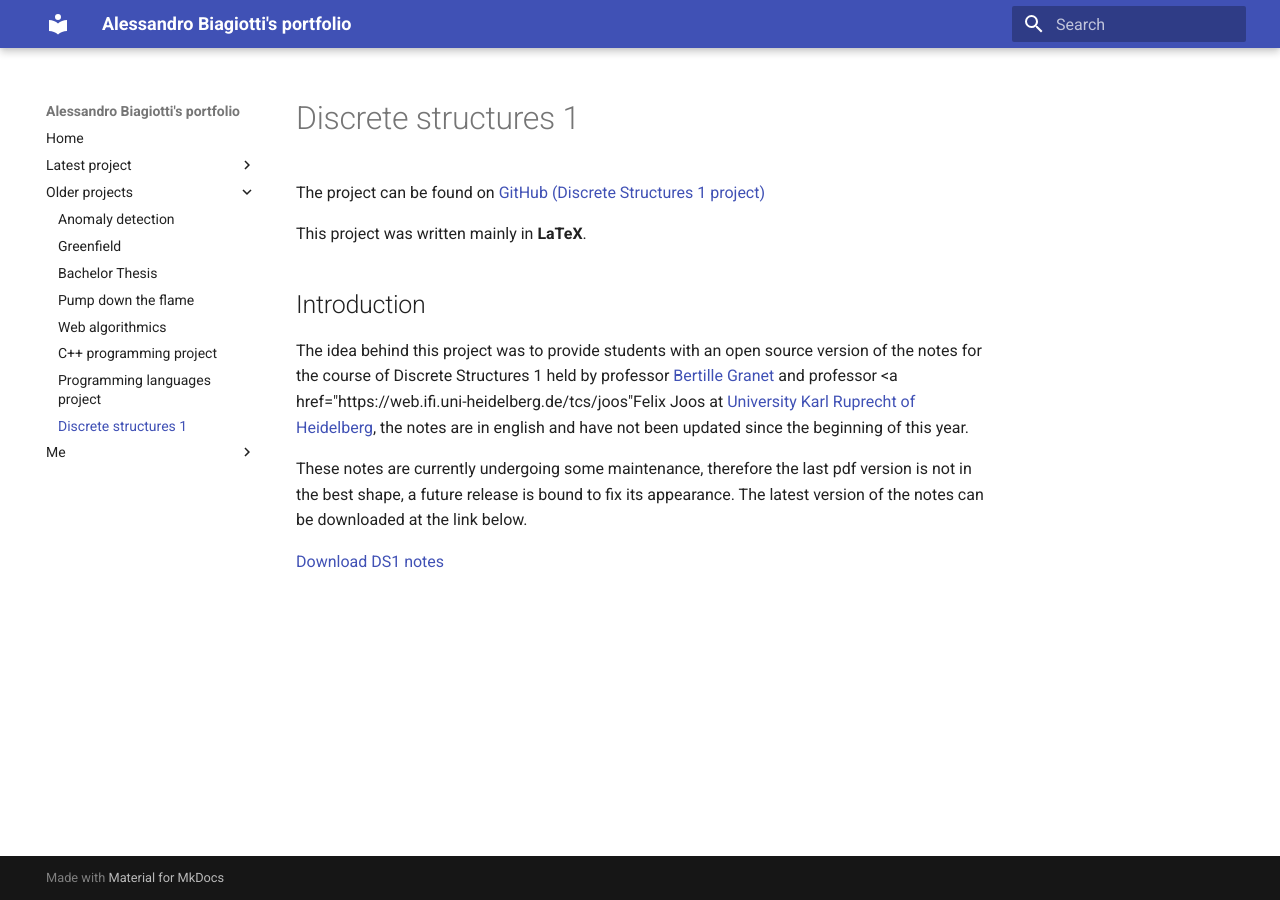
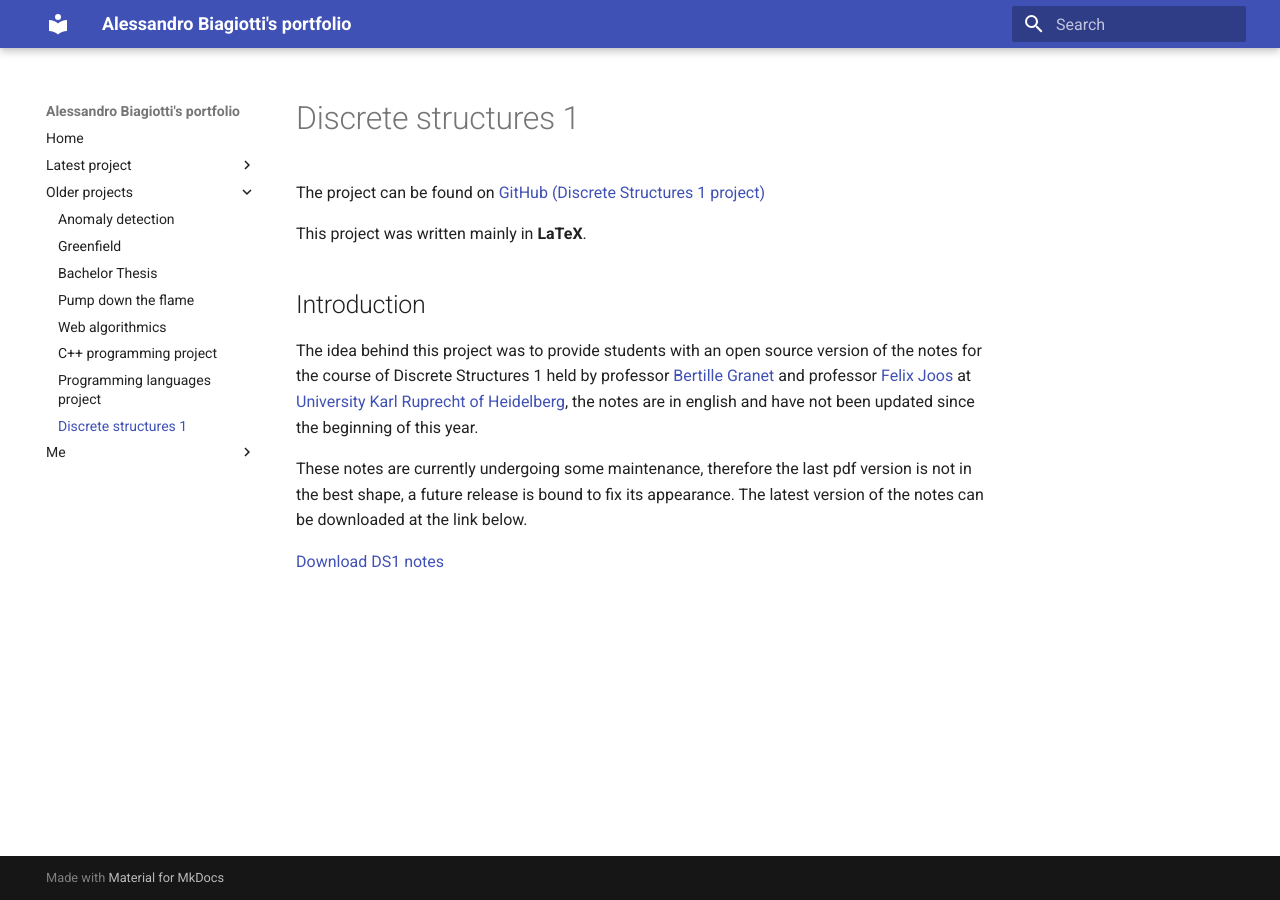
Before and after one commit to S3gmentati0nFault/S3gmentati0nFault.github.io, an MkDocs documentation site: the page built from docs/structures/readme.md, in a window 1280 px wide. Built offline with MkDocs 1.6.1 and Material for MkDocs 9.7.7, drawn with Linux system fonts in a browser that asks for light colours.

Commit message:
Corrected a typo on the website

```diff
--- a/docs/structures/readme.md
+++ b/docs/structures/readme.md
@@ -3,7 +3,7 @@
 This project was written mainly in **LaTeX**.
 
 <h2> Introduction </h2>
-The idea behind this project was to provide students with an open source version of the notes for the course of Discrete Structures 1 held by professor <a href="https://web.ifi.uni-heidelberg.de/tcs/granet">Bertille Granet</a> and professor <a href="https://web.ifi.uni-heidelberg.de/tcs/joos"Felix Joos</a> at <a href="https://s3gmentati0nfault.github.io/me/erasmus/">University Karl Ruprecht of Heidelberg</a>, the notes are in english and have not been updated since the beginning of this year.
+The idea behind this project was to provide students with an open source version of the notes for the course of Discrete Structures 1 held by professor <a href="https://web.ifi.uni-heidelberg.de/tcs/granet">Bertille Granet</a> and professor <a href="https://web.ifi.uni-heidelberg.de/tcs/joos">Felix Joos</a> at <a href="https://s3gmentati0nfault.github.io/me/erasmus/">University Karl Ruprecht of Heidelberg</a>, the notes are in english and have not been updated since the beginning of this year.
 
 These notes are currently undergoing some maintenance, therefore the last pdf version is not in the best shape, a future release is bound to fix its appearance. The latest version of the notes can be downloaded at the link below.
 
```
